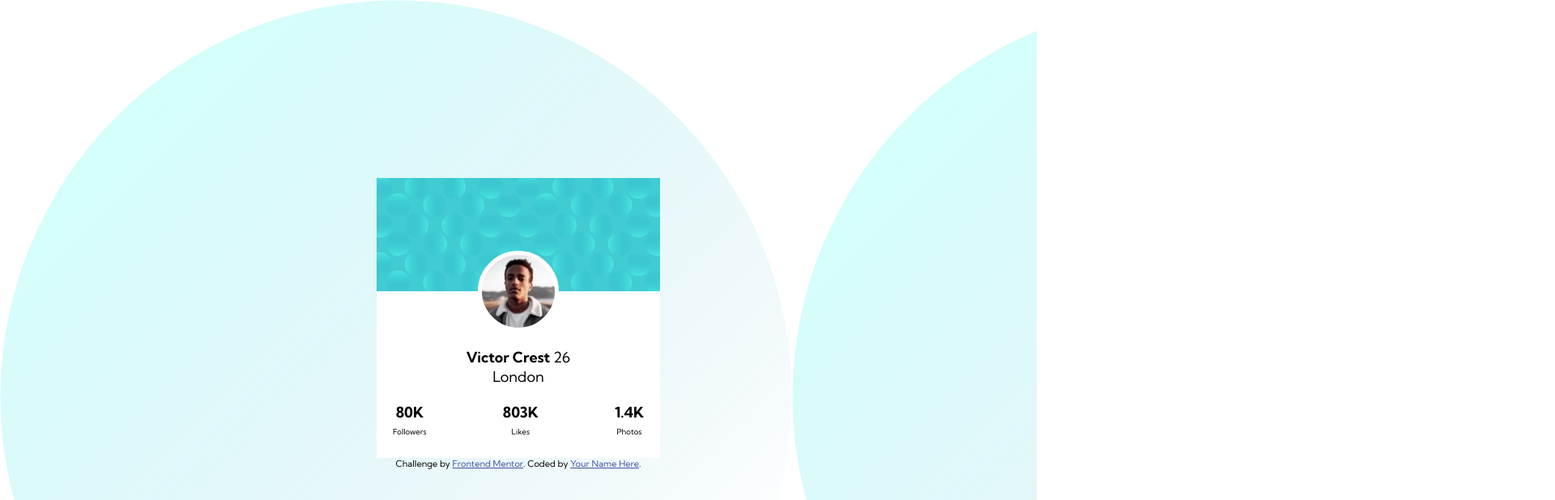
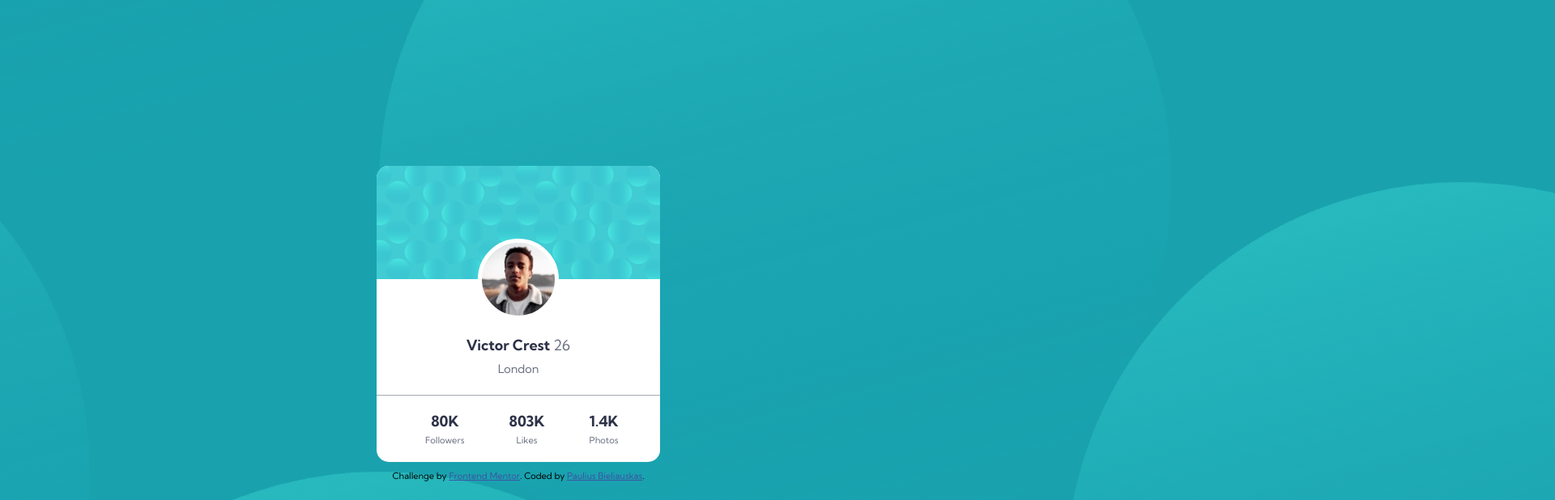
Before and after one commit to Scarab911/02-profile-card-component-main, a website: page index.html in a window 1280 px wide. Shown: the top 618 px of the page at 81% size, 1920 px wide, since content can reach past the window. Drawn offline with Linux system fonts and the light colour scheme.

Commit message:
stats container, bg rotation

```diff
--- a/index.html
+++ b/index.html
@@ -33,6 +33,7 @@
         </div>
         <div class="city">London</div>
       </div>
+    </div>
     <div class="stats">
       <div class="count">80K
         <div class="dscrp">Followers</div>
@@ -46,22 +47,9 @@
     </div>
   </div>
 
-
-
-
-
-
-
-
-
-
-
-
-  </div>
-
   <footer class="attribution">
     Challenge by <a href="https://www.frontendmentor.io?ref=challenge" target="_blank">Frontend Mentor</a>.
-    Coded by <a href="#">Your Name Here</a>.
+    Coded by <a href="https://github.com/Scarab911">Paulius Bieliauskas</a>.
   </footer>
 </body>
 
--- a/styles.css
+++ b/styles.css
@@ -9,6 +9,7 @@
   --clr-dark-cyan: hsl(185, 75%, 39%);
   --clr-vdd-blue: hsl(229, 23%, 23%);
   --clr-dgrayish-blue: hsl(227, 10%, 46%);
+  --clr-desaturated-dgrayish-blue: hsla(227, 10%, 46%, 0.596);
   /*neutral*/
   --clr-darkGrey: hsl(0, 0, 59%);
   /*FONTS*/
@@ -29,13 +30,30 @@ body {
   justify-content: center;
   font-family: var(--ff-kumbh);
   font-size: 18px;
+  background-color: var(--clr-dark-cyan);
+  padding: 10px;
+  gap: 10px;
+  position: relative;
+  overflow: hidden;
+}
+body::before {
   background-image: url(./images/bg-pattern-bottom.svg);
-  padding: 10px;
+  content: '';
+  position: absolute;
+  width: 200%;
+  height: 200%;
+  top: -50%;
+  left: -50%;
+  z-index: -1;
+  transform: rotate(30deg);
 }
 .main-container {
   max-width: 350px;
   background-color: #fff;
   position: relative;
+  border-radius: 15px;
+  overflow: hidden;
+  color: var(--clr-vdd-blue);
 }
 .topBg {
   background-image: url(./images/bg-pattern-card.svg);
@@ -56,10 +74,8 @@ body {
 .content {
   display: flex;
   flex-direction: column;
-  width: 350px;
   margin-top: 50px;
-  gap: 20px;
-  padding: 20px;
+  padding: 20px 40px;
   text-align: center;
   line-height: 1.5rem;
 }
@@ -69,16 +85,33 @@ body {
 .profile .name {
   font-weight: 700;
 }
+.profile .city {
+  margin-top: 5px;
+  font-size: 0.9rem;
+  color: var(--clr-dgrayish-blue);
+}
 .name .year {
+  color: var(--clr-dgrayish-blue);
   font-weight: 400;
 }
 
 .stats {
   display: flex;
-  justify-content: space-between;
+  justify-content: space-around;
+  padding: 20px 60px;
+  border-top: 1px solid var(--clr-desaturated-dgrayish-blue);
   font-weight: 700;
+  text-align: center;
+}
+.count {
+  margin-left: 55px;
+}
+.stats :nth-child(1) {
+  margin-left: 0;
 }
 .dscrp {
+  margin-top: 5px;
   font-weight: 400;
-  font-size: 0.6rem;
+  font-size: 0.7rem;
+  color: var(--clr-dgrayish-blue);
 }
```
Lines whose indentation alone changed are shown as unchanged.
